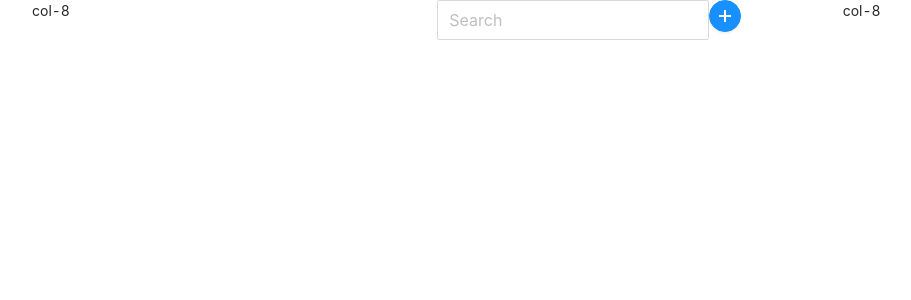
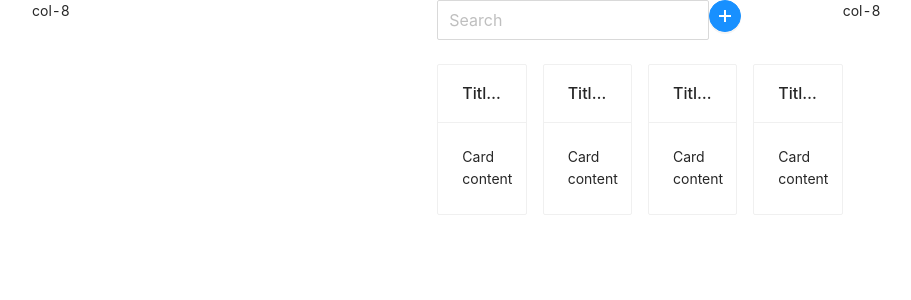
Before and after one commit to zeynepbozkirr/Todo-app, a Next.js app: page / in a window 1280 px wide. Shown: the top 300 px of the page, without its empty margins (0-911 px from the left). Built offline with nearby package versions, Linux system fonts and the light colour scheme.

Commit message:
add list comp

```diff
--- a/components/TodoMain/Form/index.js
+++ b/components/TodoMain/Form/index.js
@@ -57,7 +57,7 @@ const FormComp = () => {
             </Form.Item>
 
             <Form.Item >
-                <CustomButton htmlType={"submit"} texts={"Send"} />
+                <CustomButton htmlType={"submit"} texts={"Send"} onch />
             </Form.Item>
         </Form>
     );
--- /dev/null
+++ b/components/TodoMain/ListContent/index.js
@@ -0,0 +1,41 @@
+import React ,{useState} from "react";
+import "antd/dist/antd.css";
+import {values} from "mobx";
+import { Card, List } from 'antd';
+
+const ListContent = () => {
+    const data = [
+        {
+            title: 'Title 1',
+        },
+        {
+            title: 'Title 2',
+        },
+        {
+            title: 'Title 3',
+        },
+        {
+            title: 'Title 4',
+        },
+    ];
+
+
+    return(
+        <div>
+        <List
+            grid={{
+                gutter: 16,
+                column: 4,
+            }}
+            dataSource={data}
+            renderItem={(x) => (
+                <List.Item>
+                    <Card title={x.title}>Card content</Card>
+                </List.Item>
+            )}
+        />
+        </div>
+    )
+}
+
+export default ListContent;
--- a/components/TodoMain/index.js
+++ b/components/TodoMain/index.js
@@ -3,6 +3,7 @@ import FormComp from "./Form"
 import {Button, Select, Row, Col} from 'antd';
 import SearchInput from "./Header/SearchInput";
 import OpenFormButton from "./Header/OpenFormButton";
+import ListContent from "./ListContent";
 
 const TodoMainComponent = () => {
     const [click,setClick] = useState(false)
@@ -15,6 +16,8 @@ const TodoMainComponent = () => {
             <Row>
                 <Col size="large">
                     <SearchInput />
+
+
                 </Col>
                 <Col>
                     <OpenFormButton onClickButton={()=>onClickButton()} />
@@ -25,6 +28,9 @@ const TodoMainComponent = () => {
                     </Col>
 
                 }
+                <ListContent/>
+
+
 
             </Row>
     )
--- a/pages/_app.js
+++ b/pages/_app.js
@@ -1,4 +1,8 @@
-import '../styles/globals.css'
+import "../styles/globals.css";
+// import "../store";
+// import StoreProvider from "../utils/store-provider";
+
+// const UserStore = StoreProvider.getStore("UserStore");
 
 function MyApp({ Component, pageProps }) {
   return <Component {...pageProps} />
```
Also changed, not shown: store/index.js (+8 -18 lines), store/todo.store.js (added, +22 -0 lines).
